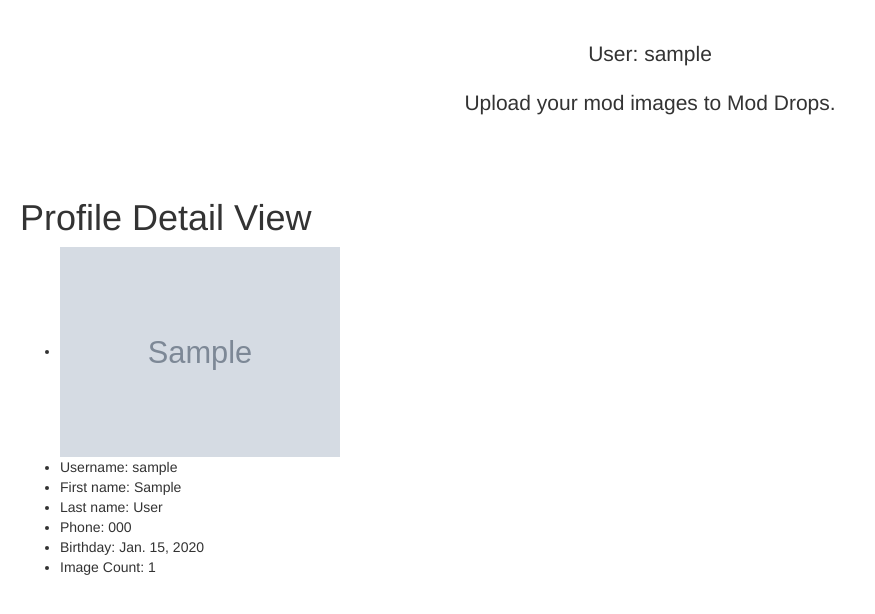
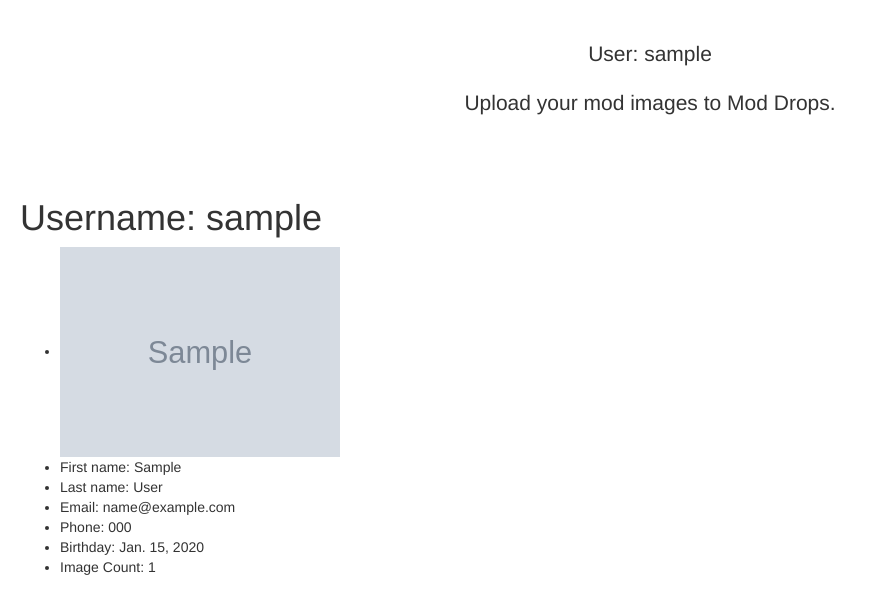
Before and after one commit to henry808/mod_drops, a Django app: page /profile/other_profile/1 in a window 1280 px wide. Shown: the part 51-665 px from the top of the page, without its empty margins (0-875 px from the left). Run offline with Django 3.2, Linux system fonts and the light colour scheme; a user stored in the database is signed in; tables that the repository leaves empty hold one stand-in row (values such as "Sample post"); grey boxes marked "Sample" are stand-in pictures; some libraries are stand-ins or nearby versions.

Commit message:
other profiles do not show private info now

```diff
--- a/user_profile/templates/other_profile.html
+++ b/user_profile/templates/other_profile.html
@@ -3,18 +3,26 @@
     {% load staticfiles %}
     {% if user.is_authenticated %}
     <div id="profile">
-        <h1>Profile Detail View</h1>
+        <h1>Username: {{ other_user.username }}</h1>
         <ul>
-            {% if other_user.profile.picture %}
+            {% if other_user.profile.picture and other_user.profile.pic_privacy == "PU" %}
             <li><img class="portrait" src="{{other_user.profile.picture.url}}"></li>
             {% else %}
             <li><img class="portrait" src="{% static 'user_profile/images/default_profile_image.png' %}" alt="Profile Image"/></li>
             {% endif %}
-            <li>Username: {{ other_user.username }}</li>
-            <li>First name: {{ other_user.first_name }}</li>
-            <li>Last name: {{ other_user.last_name }}</li>
-            <li>Phone: {{ other_user.profile.phone }}</li>
-            <li>Birthday: {{ other_user.profile.birthday }}</li>
+            {% if other_user.profile.name_privacy == "PU" %}
+                <li>First name: {{ other_user.first_name }}</li>
+                <li>Last name: {{ other_user.last_name }}</li>
+            {% endif %}
+            {% if other_user.profile.email_privacy == "PU" %}
+                <li>Email: {{ other_user.email }}</li>
+            {% endif %}
+            {% if other_user.profile.phone_privacy == "PU" %}
+                <li>Phone: {{ other_user.profile.phone }}</li>
+            {% endif %}
+            {% if other_user.profile.birthday_privacy == "PU" %}
+                <li>Birthday: {{ other_user.profile.birthday }}</li>
+            {% endif %}
             <li>Image Count: {{ image_count }}</li>
         </ul>
     </div>
```
